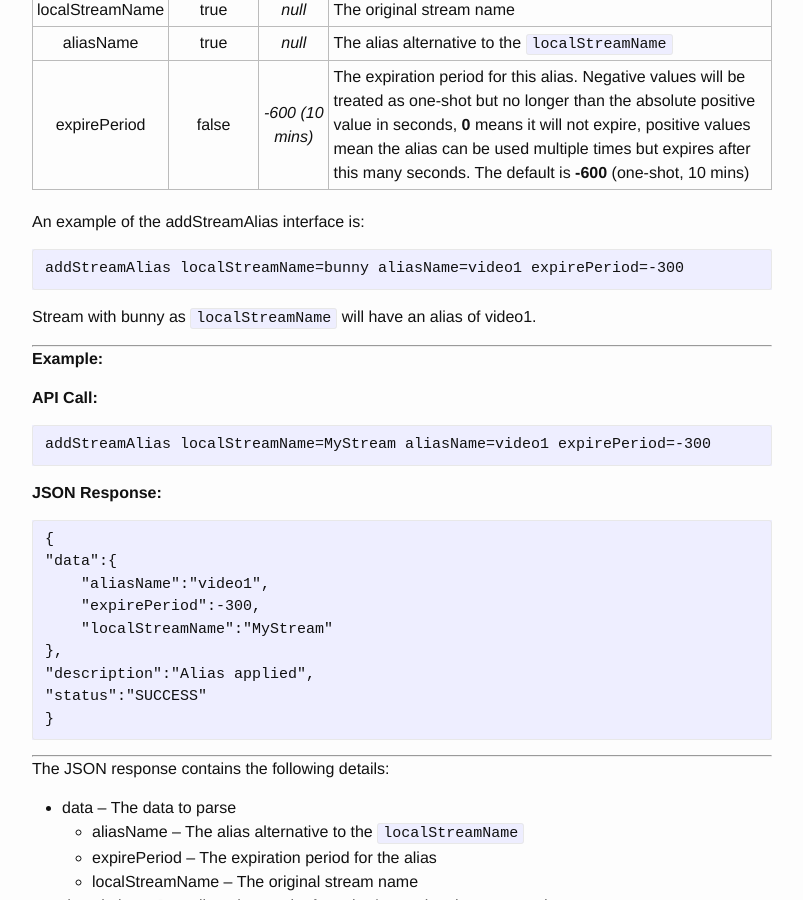
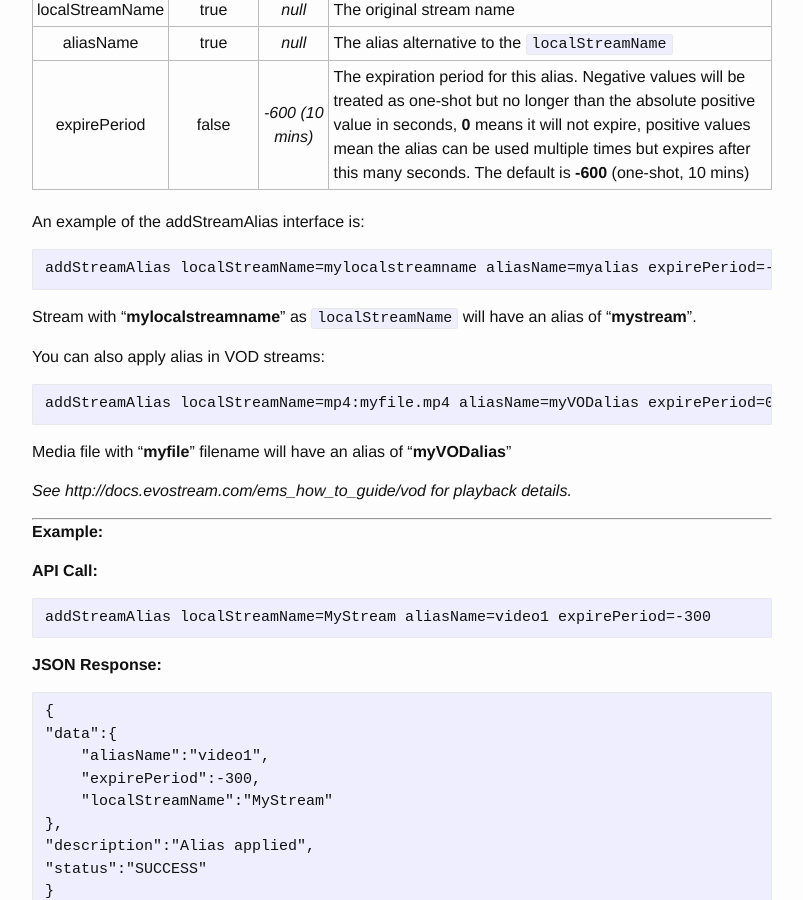
Before and after one commit to EvoStream/ems_api_definition, a Jekyll site: the page built from _posts/2016-01-01-addStreamAlias.md, in a window 1280 px wide and 900 px high, scrolled down 461 px. Shown: the whole window, without its empty margins (238-1041 px from the left). Built offline with Jekyll 4.4.1, drawn with Linux system fonts in a browser that asks for light colours.

Commit message:
updated-added command for vod
updated-added command for vod

````diff
--- a/_posts/2016-01-01-addStreamAlias.md
+++ b/_posts/2016-01-01-addStreamAlias.md
@@ -23,10 +23,22 @@ This function has the following parameters:
 An example of the addStreamAlias interface is:
 
 ```
-addStreamAlias localStreamName=bunny aliasName=video1 expirePeriod=-300
+addStreamAlias localStreamName=mylocalstreamname aliasName=myalias expirePeriod=-300
 ```
 
-Stream with bunny as `localStreamName` will have an alias of video1.
+Stream with "**mylocalstreamname**" as `localStreamName` will have an alias of "**mystream**".
+
+You can also apply alias in VOD streams:
+
+```
+addStreamAlias localStreamName=mp4:myfile.mp4 aliasName=myVODalias expirePeriod=0
+```
+
+Media file with "**myfile**" filename will have an alias of "**myVODalias**"
+
+
+
+*See http://docs.evostream.com/ems_how_to_guide/vod for playback details.*
 
 ------
 
````
